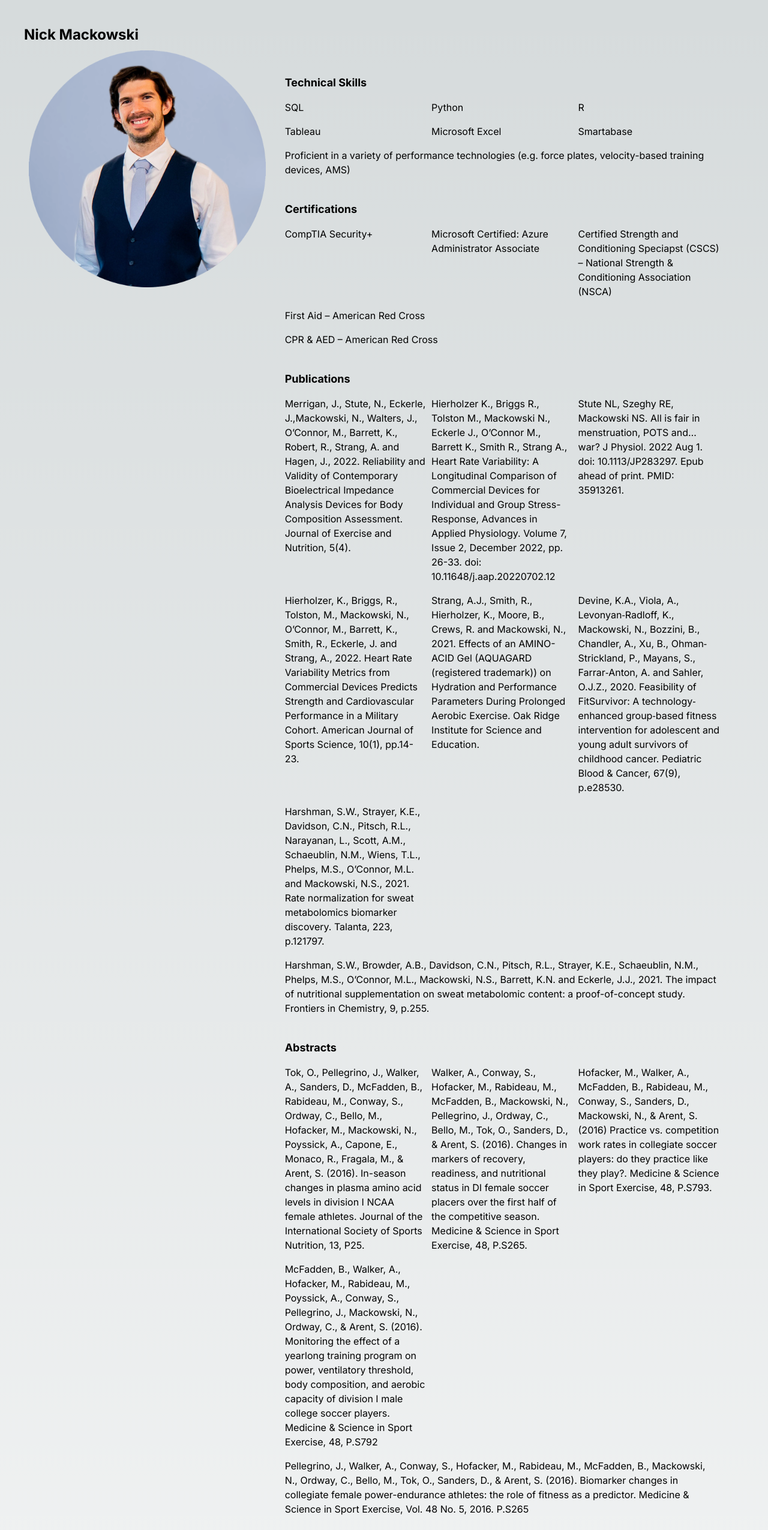
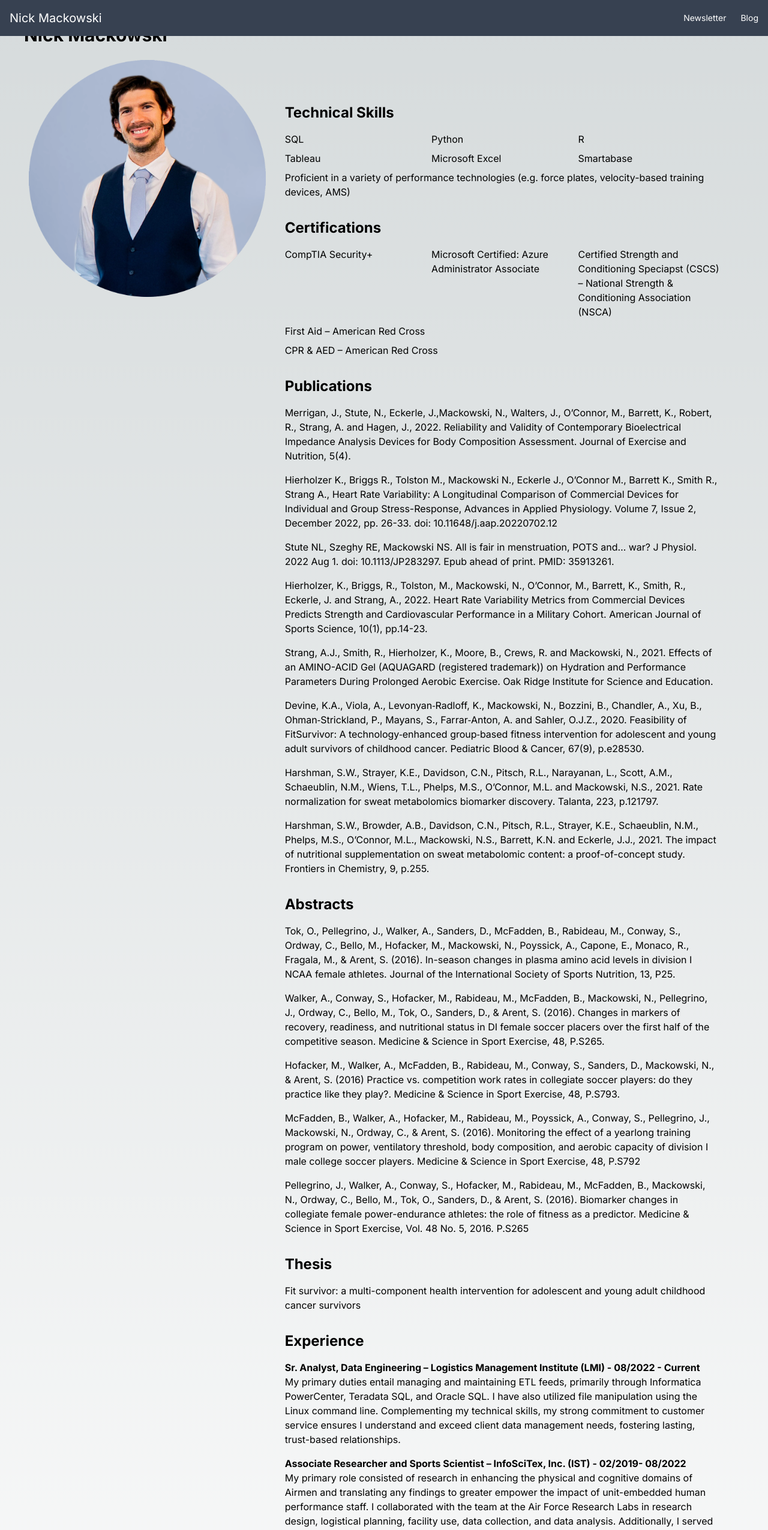
Before and after one commit to nmack41/nmdotcom, a Next.js app: page / in a window 1280 px wide. Shown: the top 2551 px of the page at 60% size. Built offline with nearby package versions, Linux system fonts and the light colour scheme.

Commit message:
added header

```diff
--- a/src/app/components/template/navbar.ts
+++ /dev/null
@@ -1,34 +0,0 @@
-// NavBar.tsx
-import { useRouter } from 'next/router';
-import * as React from 'react';
-
-const Navbar: React.FC = () => {
-  return (
-    <header className={styles.header}>
-      <nav className={styles.nav}>
-        <Link href="/">
-          <a className="text-xl">Nick Mackowski</a>
-        </Link>
-        <div className="socialClass ml-2">
-          {/* Insert Social component */}
-        </div>
-        <div className="flex">
-          <Link href="/newsletter">
-            <a className={styles.link}>Newsletter</a>
-          </Link>
-          <Link href="/blog">
-            <a className={styles.link}>Blog</a>
-          </Link>
-          {/* Uncomment below to include 'About Nick' link */}
-          {/*
-          <Link href="/">
-            <a className={styles.link}>About Nick</a>
-          </Link>
-          */}
-        </div>
-      </nav>
-    </header>
-  )
-}
-
-export default Navbar;
--- a/src/app/globals.css
+++ b/src/app/globals.css
@@ -27,7 +27,7 @@ body {
 }
 
 h1 {
-  font-size: x-large;
+  font-size:larger;
   font-weight: bold;
 }
 
@@ -35,3 +35,7 @@ h2 {
   font-size: large;
   font-weight: bold;
 }
+
+.navbar-item-right:hover {
+  font-weight: bold;
+}
--- a/src/app/layout.tsx
+++ b/src/app/layout.tsx
@@ -1,6 +1,7 @@
 import './globals.css'
 import type { Metadata } from 'next'
 import { Inter } from 'next/font/google'
+import Header from '@/layout/Header'
 
 const inter = Inter({ subsets: ['latin'] })
 
@@ -15,8 +16,10 @@ export default function RootLayout({
   children: React.ReactNode
 }) {
   return (
+    <div><Header />
     <html lang="en">
       <body className={inter.className}>{children}</body>
     </html>
+    </div>
   )
 }
--- a/src/app/page.tsx
+++ b/src/app/page.tsx
@@ -1,10 +1,11 @@
 import * as React from 'react';
 import Resume from '@/resume/page';
-import './globals.css'
+// import RootLayout from './layout';
+// import './globals.css'
 
 
 export default function IndexPage() {
   return (
-    <Resume />
+      <Resume />
   );
 }
--- /dev/null
+++ b/src/layout/Header.tsx
@@ -0,0 +1,25 @@
+import Link from 'next/link';
+
+export default function Header() {
+  return (
+    <header className="bg-gray-700 fixed w-full top-0 left-0 z-30">
+      <nav className="flex justify-between p-4 items-center">
+        <Link href="/" className="text-white text-xl mr-4">Nick Mackowski</Link>
+        <div className="socialclass ml-2">
+          {/* Include your Social component here */}
+          {/* <Social /> */}
+        </div>
+        <div className="flex">
+          <Link href="/newsletter" className="text-white text-sm ml-6 transition-all duration-300 hover:font-bold">Newsletter</Link>
+          <Link href="/blog" className="text-white text-sm ml-6 transition-all duration-300 hover:font-bold">Blog</Link>
+          {/* Uncomment below if you want an "About Nick" link */}
+          {/* <Link href="/">
+            <a className="text-white text-sm ml-6 transition-all duration-300 hover:font-bold">
+              About Nick
+            </a>
+          </Link> */}
+        </div>
+      </nav>
+    </header>
+  );
+}
--- a/src/resume/page.tsx
+++ b/src/resume/page.tsx
@@ -16,8 +16,8 @@ export default function Resume() {
   const data: Data = resume_data();
   return (
     <main>
-          <div className="p-10 ">
-            <h1>Nick Mackowski</h1>
+      <div className="p-10">
+        <h1 className="mb-4 text-3xl">Nick Mackowski</h1>
         <div className="flex flex-col items-start text-left md:flex-row p-2 mb-8">
           <div className="md:w-1/3">
             <Image
@@ -28,102 +28,65 @@ export default function Resume() {
             />
           </div>
           <div className="mt-4 md:mt-0 md:w-2/3 md:px-8 p-10">
-                        <div className="mb-8">
-                        <h2 className="mb-4">Technical Skills</h2>
-                        <div className="grid grid-cols-3 gap-2 mt-2">
+              <h2 className="mt-8 mb-4 text-2xl">Technical Skills</h2>
+              <div className="grid grid-cols-3 gap-2">
                 {data.skills.map((skill: string, index: number) => (
-                            <div
-                                key={index}
-                                className={index === data.skills.length - 1 ? 'col-span-3' : ''}
-                            >
+                  <div key={index} className={index === data.skills.length - 1 ? 'col-span-3' : ''}>
                     <p>{skill}</p>
-                                <div className="w-full bg-gray-200 mt-2"></div>
                   </div>
                 ))}
             </div>
-                        </div>
-                <div className="mb-8">
-                <h2 className="mb-4">Certifications</h2>
-                <div className="grid grid-cols-3 gap-2 mt-2">
+
+              <h2 className="mt-8 mb-4 text-2xl">Certifications</h2>
+              <div className="grid grid-cols-3 gap-2">
                 {data.certs.map((cert: string, index: number) => (
-                    <div
-                        key={index}
-                        className={index === data.certs.length - 1 ? 'col-span-3' : ''}
-                    >
+                  <div key={index} className={index === data.certs.length - 1 ? 'col-span-3' : ''}>
                     <p>{cert}</p>
-                        <div className="w-full bg-gray-200 mt-2"></div>
                   </div>
                 ))}
               </div>
-                </div>
-                {/* ... rest of your JSX */}
-                <div className="mb-8">
-                <h2 className="mb-4">Publications</h2>
-                <div className="grid grid-cols-3 gap-2 mt-2">
+
+
+              <h2 className="mt-8 mb-4 text-2xl">Publications</h2>
+              <div className="gap-2">
                 {data.pub.map((pub: string, index: number) => (
-                    <div
-                        key={index}
-                        className={index === data.pub.length - 1 ? 'col-span-3' : ''}
-                    >
-                        <p>{pub}</p>
-                        <div className="w-full bg-gray-200 mt-2"></div>
+                  <div key={index} className={index === data.pub.length - 1 ? 'col-span-3' : ''}>
+                    <p className="mb-4">{pub}</p>
                   </div>
                 ))}
               </div>
-                </div>
-            <div className="mb-8">
-                <h2 className="mb-4">Abstracts</h2>
-                <div className="grid grid-cols-3 gap-2 mt-2">
+
+              <h2 className="mt-8 mb-4 text-2xl">Abstracts</h2>
+              <div className="gap-2">
                 {data.abstracts.map((abstract: string, index: number) => (
-                    <div
-                    key={index}
-                    className={index === data.abstracts.length - 1 ? 'col-span-3' : ''}
-                    >
-                    <p>{abstract}</p>
-                    <div className="w-full bg-gray-200 mt-2"></div>
+                  <div key={index} className={index === data.abstracts.length - 1 ? 'col-span-3' : ''}>
+                    <p className="mb-4">{abstract}</p>
                   </div>
                 ))}
               </div>
-            </div>
-            <div className="mb-8">
-                <h2 className="mb-4">Thesis</h2>
-                <div className="grid grid-cols-3 gap-2 mt-2">
+
+              <h2 className="mt-8 mb-4 text-2xl">Thesis</h2>
+              <div className="gap-2">
                 {data.thesis.map((thesis: string, index: number) => (
-                    <div
-                    key={index}
-                    className={index === data.thesis.length - 1 ? 'col-span-3' : ''}
-                    >
+                  <div key={index} className={index === data.thesis.length - 1 ? 'col-span-3' : ''}>
                     <p>{thesis}</p>
-                    <div className="w-full bg-gray-200 mt-2"></div>
                   </div>
                 ))}
               </div>
-            </div>
-            <div className="mb-8">
-                <h2 className="mb-4">Experience</h2>
-                <div className="grid grid-cols-3 gap-2 mt-2">
+              <h2 className="mt-8 mb-4 text-2xl">Experience</h2>
+              <div className="gap-2">
                 {data.exp.map((exp, index: number) => (
-                    <div
-                    key={index}
-                    className={index === data.exp.length - 1 ? 'col-span-3' : ''}
-                    >
-                    <h2>{exp.exptitle}</h2>
-                    <p>{exp.expdesc}</p>
-                    <div className="w-full bg-gray-200 mt-2"></div>
+                  <div key={index} className={index === data.exp.length - 1 ? 'col-span-3' : ''}>
+                    <h2 className=" text-base">{exp.exptitle}</h2>
+                    <p className="mb-4">{exp.expdesc}</p>
                   </div>
                 ))}
               </div>
-            </div>
-            <div className="mb-8"></div>
-                <h2 className="mb-4">Education</h2>
-                <div className="grid grid-cols-3 gap-2 mt-2">
+              <h2 className="mt-8 mb-4 text-2xl">Education</h2>
+              <div className="gap-2">
                 {data.school.map((school: string, index: number) => (
-                    <div
-                    key={index}
-                    className={index === data.school.length - 1 ? 'col-span-3' : ''}
-                    >
+                  <div key={index} className={index === data.school.length - 1 ? 'col-span-3' : ''}>
                     <p>{school}</p>
-                    <div className="w-full bg-gray-200 mt-2"></div>
                   </div>
                 ))}
             </div>
```
Lines whose indentation alone changed are shown as unchanged.
